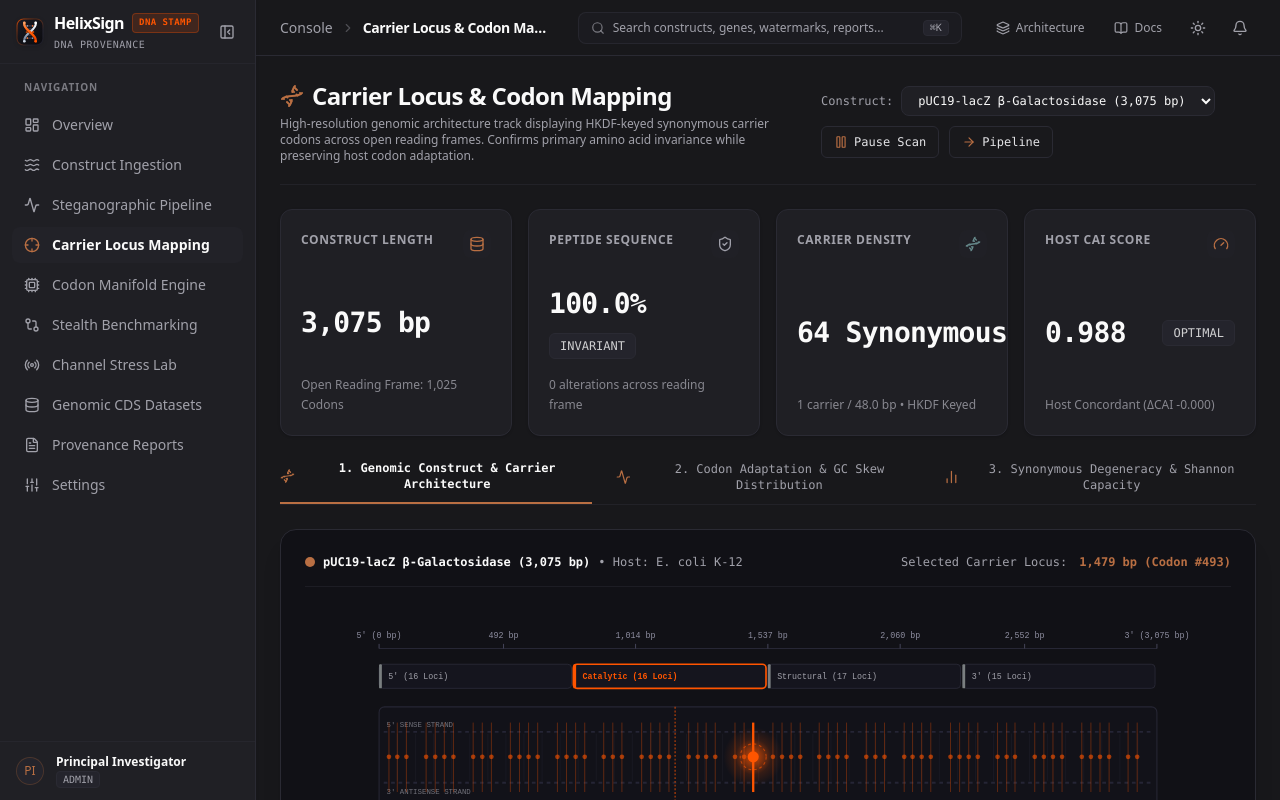
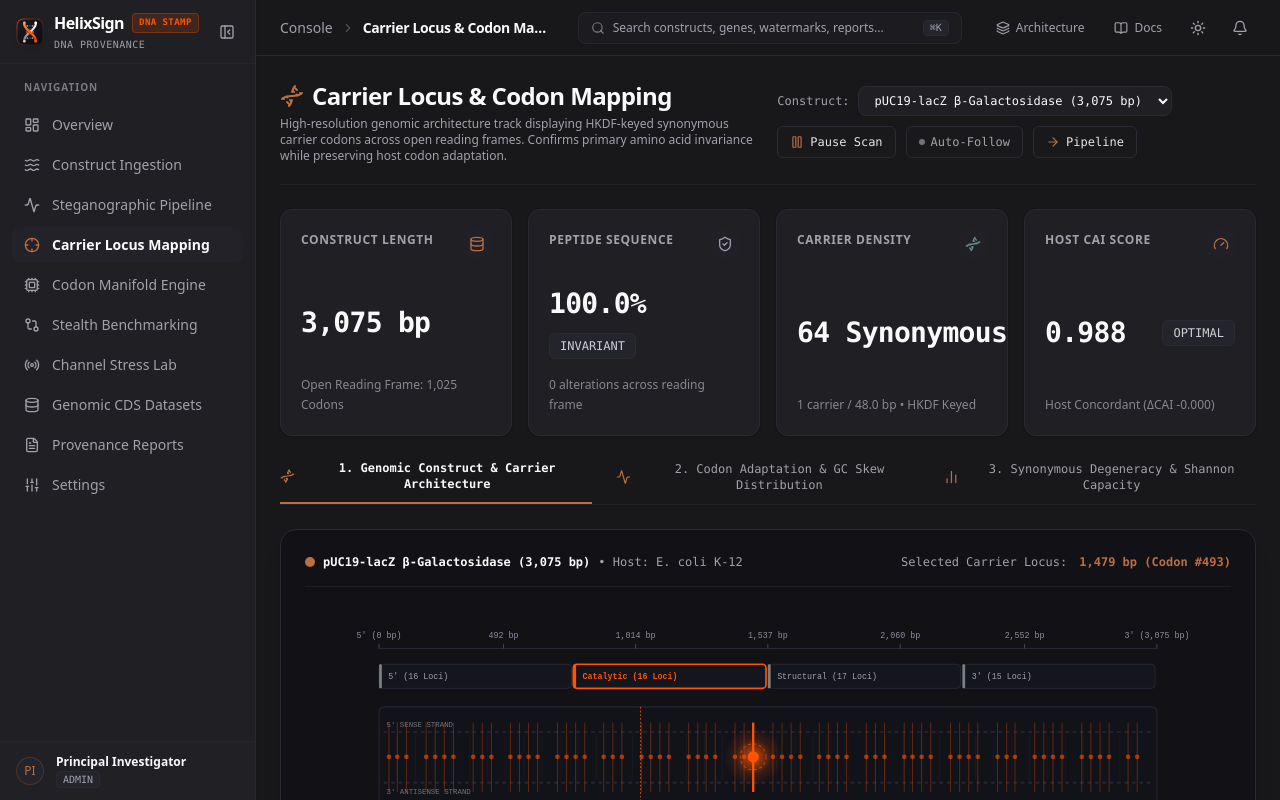
Before and after one commit to karthik5033/HelixSign, a Next.js app in the folder frontend/: page /localization in a window 1280 px wide. Built offline with nearby package versions, Linux system fonts and the light colour scheme.

Commit message:
feat(localization): implement auto-follow carrier beam tracking and dynamic locus synchronization

```diff
--- a/frontend/app/(auth)/localization/page.tsx
+++ b/frontend/app/(auth)/localization/page.tsx
@@ -342,6 +342,7 @@ export default function CarrierLocusMapping() {
   const [hoveredSegment, setHoveredSegment] = useState<string | null>(null);
   const [selectedCarrierIndex, setSelectedCarrierIndex] = useState<number>(31);
   const [isPlayingScan, setIsPlayingScan] = useState(true);
+  const [autoFollowBeam, setAutoFollowBeam] = useState(false);
   const [scanTick, setScanTick] = useState(0);
   const [filterMode, setFilterMode] = useState<"all" | "carriers" | "high_cai">("all");
 
@@ -370,14 +371,30 @@ export default function CarrierLocusMapping() {
     return computeGenomicSegments(currentConstruct, carrierLoci);
   }, [currentConstruct, carrierLoci]);
 
-  // Scanning animation loop
+  // Scanning animation loop with optional auto-follow beam tracking
   useEffect(() => {
     if (!isPlayingScan) return;
     const interval = setInterval(() => {
-      setScanTick((prev) => (prev + 1) % 360);
-    }, 40);
+      setScanTick((prev) => {
+        const next = (prev + 1) % 360;
+        if (autoFollowBeam && carrierLoci.length > 0) {
+          const currentBp = (next / 360) * currentConstruct.totalLengthBp;
+          let nearestIdx = 0;
+          let minDiff = Infinity;
+          for (let i = 0; i < carrierLoci.length; i++) {
+            const diff = Math.abs(carrierLoci[i].bp - currentBp);
+            if (diff < minDiff) {
+              minDiff = diff;
+              nearestIdx = i;
+            }
+          }
+          setSelectedCarrierIndex(nearestIdx);
+        }
+        return next;
+      });
+    }, 45);
     return () => clearInterval(interval);
-  }, [isPlayingScan]);
+  }, [isPlayingScan, autoFollowBeam, carrierLoci, currentConstruct.totalLengthBp]);
 
   // Map nucleotide bp to SVG X coordinate (80 to 920 px)
   const toSvgX = (bp: number) => {
@@ -436,6 +453,19 @@ export default function CarrierLocusMapping() {
           >
             {isPlayingScan ? <Pause className="w-3.5 h-3.5 text-primary" /> : <Play className="w-3.5 h-3.5 text-primary" />}
             {isPlayingScan ? "Pause Scan" : "Live Scan"}
+          </Button>
+
+          <Button
+            size="sm"
+            variant="outline"
+            onClick={() => setAutoFollowBeam(!autoFollowBeam)}
+            className={`text-xs font-mono gap-1.5 border-border cursor-pointer transition-all ${
+              autoFollowBeam ? "bg-primary/20 text-primary border-primary/40 font-bold" : "text-muted-foreground hover:text-foreground"
+            }`}
+            title="Automatically track carrier locus under the scanning beam"
+          >
+            <span className={`w-1.5 h-1.5 rounded-full ${autoFollowBeam ? "bg-primary animate-ping" : "bg-zinc-500"}`} />
+            {autoFollowBeam ? "Auto-Follow ON" : "Auto-Follow"}
           </Button>
 
           <Link href="/analysis">
```
